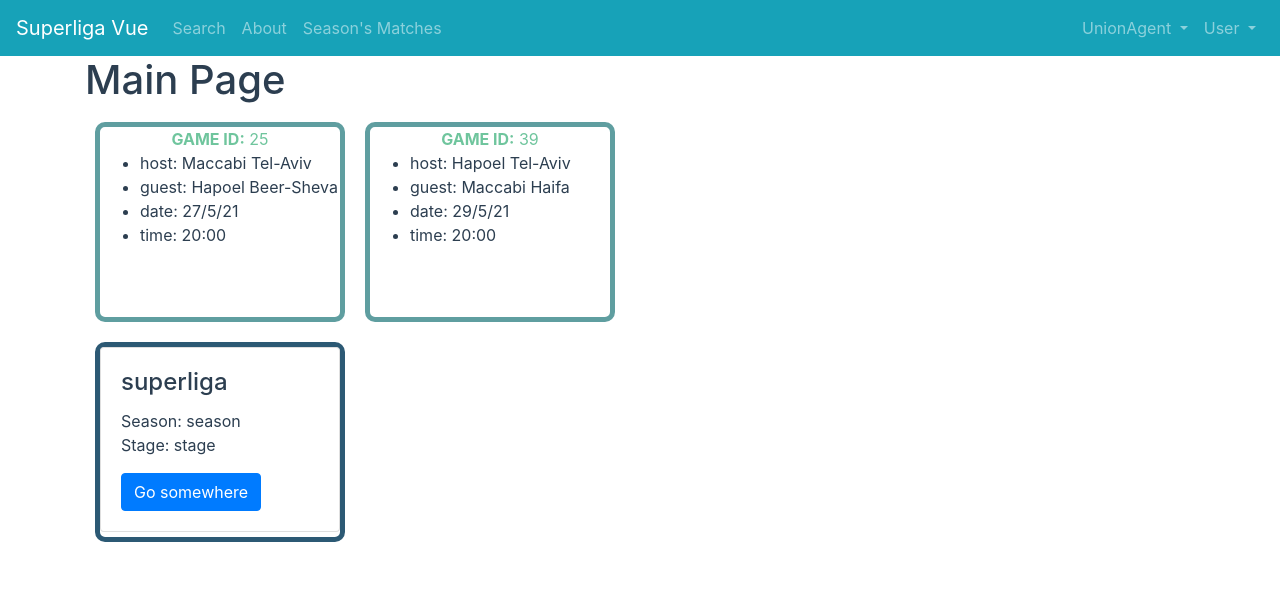
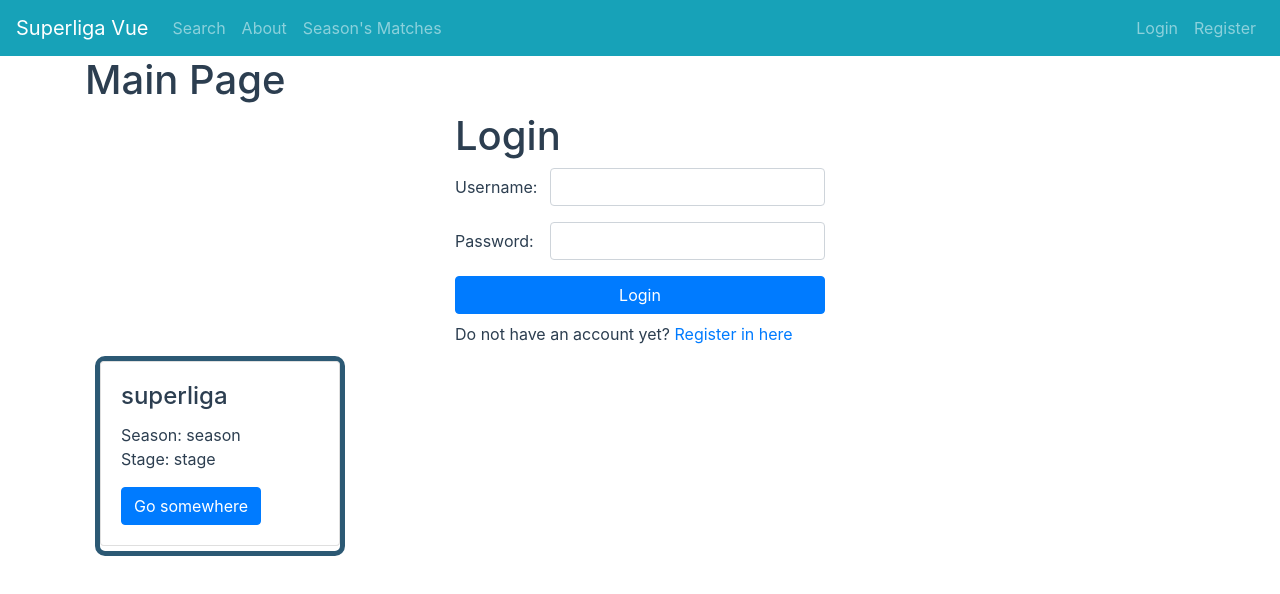
Before and after one commit to Web-Development-Environments-2021/assignment-3-3-205890320_313326985, a Vue app: page /#/ in a window 1280 px wide. Shown: the top 594 px of the page. Built offline with nearby package versions, Linux system fonts and the light colour scheme.

Commit message:
created store.js

```diff
--- a/src/main.js
+++ b/src/main.js
@@ -5,6 +5,13 @@ import axios from "axios";
 
 import routes from "./routes";
 import VueRouter from "vue-router";
+
+import { state as store_state, actions as store_actions } from "./store";
+
+const state = Vue.observable(store_state)
+const actions = Vue.observable(store_actions)
+const store = { state: state, actions: actions }
+
 Vue.use(VueRouter);
 const router = new VueRouter({
   routes
@@ -70,8 +77,8 @@ Vue.config.productionTip = false;
 
 const shared_data = {
   // username: localStorage.username,
-  // username: undefined,
-  username: "hilla",
+  username: undefined,
+  // username: "hilla",
   login(username) {
     localStorage.setItem("username", username);
     this.username = username;
@@ -84,7 +91,7 @@ const shared_data = {
   }
 };
 console.log(shared_data);
-// Vue.prototype.$root.store = shared_data;
+Vue.prototype.$store = store;
 
 new Vue({
   router,
--- a/src/pages/LoginPage.vue
+++ b/src/pages/LoginPage.vue
@@ -94,7 +94,7 @@ export default {
     async Login() {
       try {
         const response = await this.axios.post(
-          "https://localhost:3000/api/Login",
+          "http://localhost:3000/Login",
           {
             username: this.form.username,
             password: this.form.password
--- /dev/null
+++ b/src/store.js
@@ -0,0 +1,14 @@
+const state = {
+  server_domain: "http://localhost:3000/",
+  username: undefined,
+  items: []
+
+};
+
+const actions = {
+  addItem: () =>{
+      state.items.push("newItem")
+  }
+}
+
+export {state,actions}
--- a/stam.js
+++ /dev/null
@@ -1,5 +0,0 @@
-export default {
-  fun() {
-    console.log("fun");
-  }
-};
```
